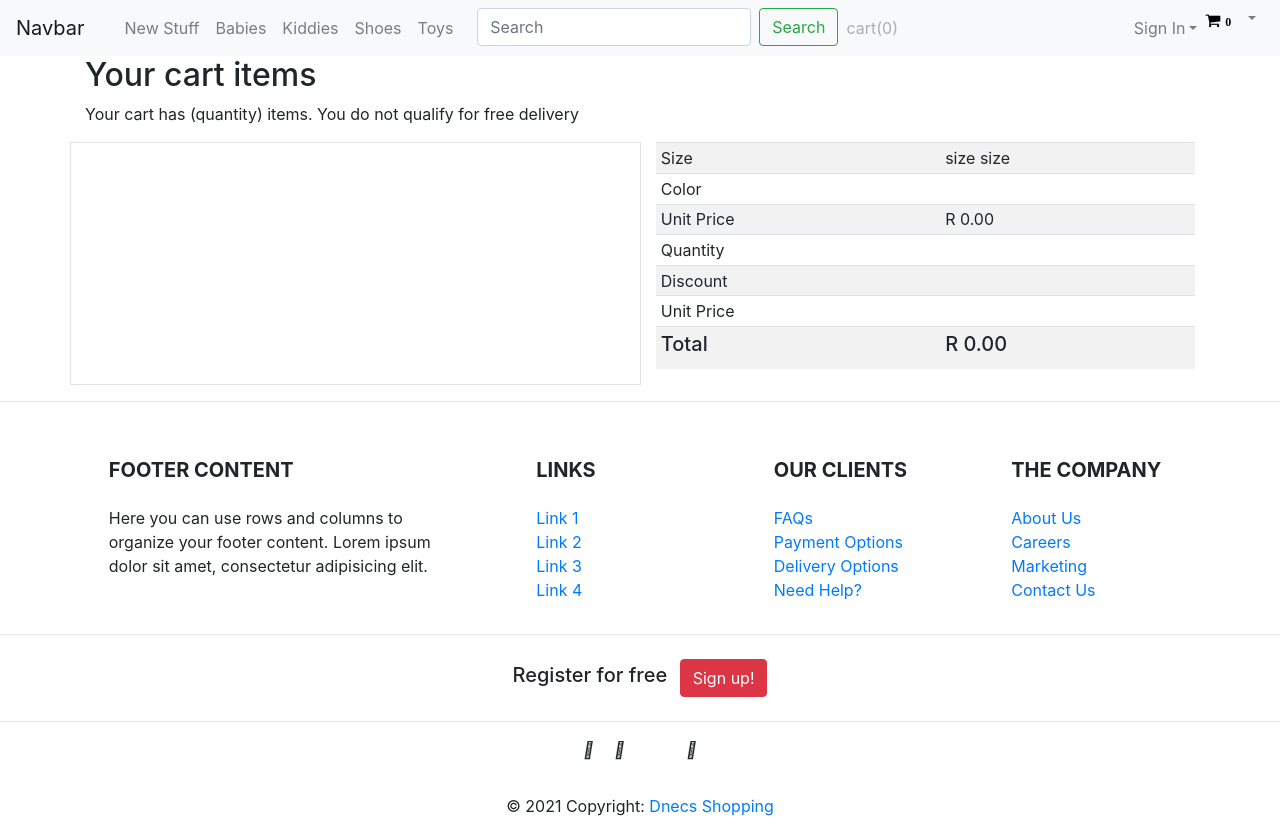
After one commit to nobelium-chloride/Online_Shopping, a Flask app: page /view_cart_items in a window 1280 px wide. The commit adds this page. Run offline with Flask 2, Linux system fonts and the light colour scheme; some libraries are stand-ins or nearby versions.

Commit message:
working on view cart feature.

```diff
--- a/Backend/app/main/views/cart.py
+++ b/Backend/app/main/views/cart.py
@@ -67,3 +67,9 @@ def add_to_cart():
         print(e)
     finally:
         return redirect(request.referrer)
+
+
+# Feature to view cart items
+@cart.route('/view_cart_items')
+def view_cart_items():
+    return render_template('/cart/cart.html')
--- /dev/null
+++ b/Backend/app/templates/cart/cart.html
@@ -0,0 +1,50 @@
+{% extends "base.html" %}
+
+{% block content %}
+<div class="container">
+    <h2> Your cart items </h2>
+    <div class="row">
+        <div class="col">
+            <p> Your cart has (quantity) items. You do not qualify for free delivery </p>
+        </div>
+    </div>
+    <div class="row">
+        <div class="col border">
+        </div>
+        <div class="col">
+            <table class="table table-sm table-condensed table-striped">
+                <tbody>
+                    <tr>
+                        <td class="row-header" role="rowheader">Size</td>
+                        <td>size size</td>
+                    </tr>
+                    <tr>
+                        <td class="row-header" role="rowheader">Color</td>
+                        <td></td>
+                    </tr>
+                    <tr>
+                        <td class="row-header" role="rowheader">Unit Price</td>
+                        <td>R&nbsp;0.00</td>
+                    </tr>
+                    <tr>
+                        <td>Quantity</td>
+                        <td></td>
+                    </tr>
+                    <tr>
+                        <td>Discount</td>
+                        <td></td>
+                    </tr>
+                    <tr>
+                        <td>Unit Price</td>
+                        <td></td>
+                    </tr>
+                    <tr>
+                        <td><h5>Total</h5></td>
+                        <td><h5>R&nbsp;0.00</h5></td>
+                    </tr>
+                </tbody>
+            </table>
+        </div>
+    </div>
+</div>
+{% endblock %}
--- a/Backend/app/templates/home/base.html
+++ b/Backend/app/templates/home/base.html
@@ -65,7 +65,7 @@
                 </li>
 
                 <li class="nav-item">
-                    <a class="nav-link disabled" href="#" tabindex="-1" aria-disabled="true">cart({{session['shopping_cart']|length}})</a>
+                    <a class="nav-link disabled" href="{{url_for('cart.view_cart_items')}}" tabindex="-1" aria-disabled="true">cart({{session['shopping_cart']|length}})</a>
                 </li>
             </ul>
 
@@ -80,15 +80,13 @@
                         <a class="dropdown-item" href="/register">Create Account</a>
                     </div>
                 </li>
-
                 <li class="nav-item">
                     <span id="cart" class="">
-                        <a href="#" onclick="ga('send', 'event', 'Top Navigation', 'Click', 'Shopping Cart');"><i class="fa fa-shopping-cart cart" style="color:black !important"><span class="badge" id="ItemsCount">{{session['shopping_cart']|length}}</span></i></a>
+                        <a href="{{url_for('cart.view_cart_items')}}" onclick="ga('send', 'event', 'Top Navigation', 'Click', 'Shopping Cart');"><i class="fa fa-shopping-cart cart" style="color:black !important"><span class="badge" id="ItemsCount">{{session['shopping_cart']|length}}</span></i></a>
                     </span>
                   </li>
                   <li class="nav-item dropdown">
                     <a class="nav-link dropdown-toggle" href="#" id="navbarDropdown" role="button" data-toggle="dropdown" aria-haspopup="true" aria-expanded="false">
-
                     </a>
                     <div class="dropdown-menu dropdown-menu-lg-right" aria-labelledby="navbarDropdown">
                       <a class="dropdown-item" href="/about">Profile</a>
```
Also changed, not shown: Backend/app/templates/cart/view_cart.html (deleted).
